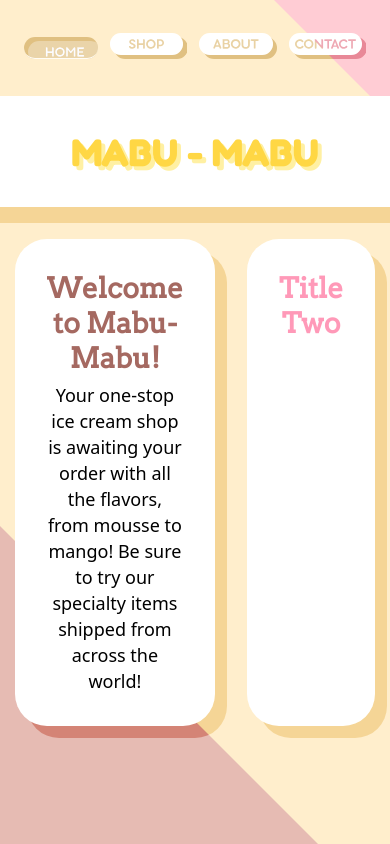
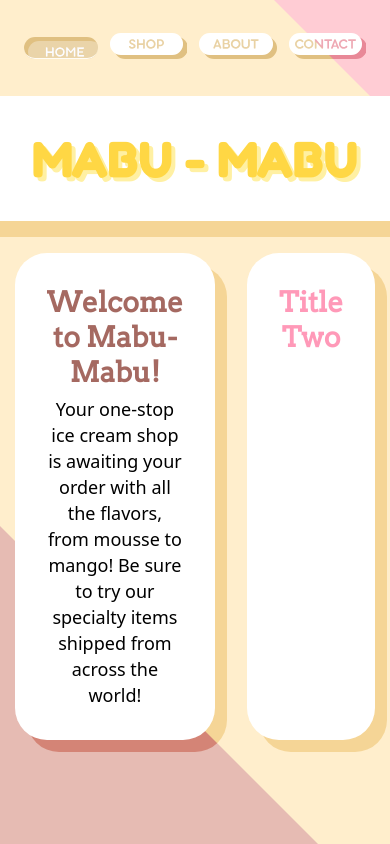
Before and after one commit to crispynoodlesoup/mabu-mabu, a React (Vite) app: page / in a window 390 px wide. Built offline with nearby package versions, Linux system fonts and the light colour scheme.

Commit message:
Enlarge header size for smaller screens

```diff
--- a/src/components/pageHeader/pageHeader.module.css
+++ b/src/components/pageHeader/pageHeader.module.css
@@ -34,7 +34,7 @@
 
 @media screen and (max-width: 1028px) {
   .heroTitle {
-    font-size: calc(14vw - 16px);
+    font-size: calc(12vw + 4px);
   }
 
   .titleStripe {
```
